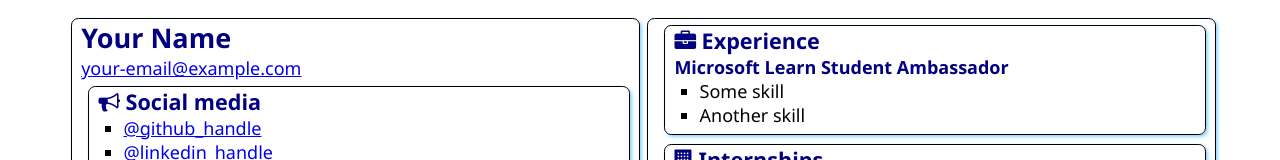
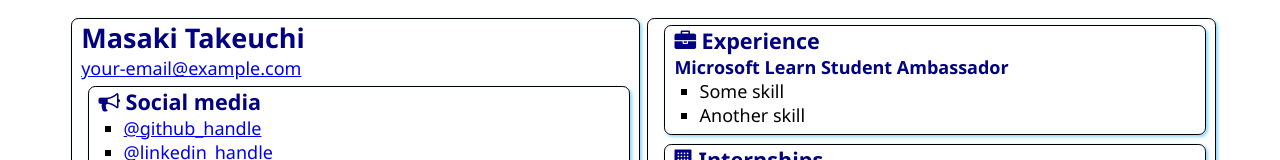
Before and after one commit to masaki95/SATechnicalOnboarding, a plain HTML site: page src/index.html in a window 1280 px wide. Shown: the top 160 px of the page. Drawn offline with Linux system fonts and the light colour scheme.

Commit message:
Ass My name

```diff
--- a/src/index.html
+++ b/src/index.html
@@ -12,7 +12,7 @@
 <body>
     <main>
         <article class="box">
-            <h1>Your Name</h1>
+            <h1>Masaki Takeuchi</h1>
             <div><a href="mailto:your.email@example.com">your-email@example.com</a></div>
 
             <section class="box">
```
